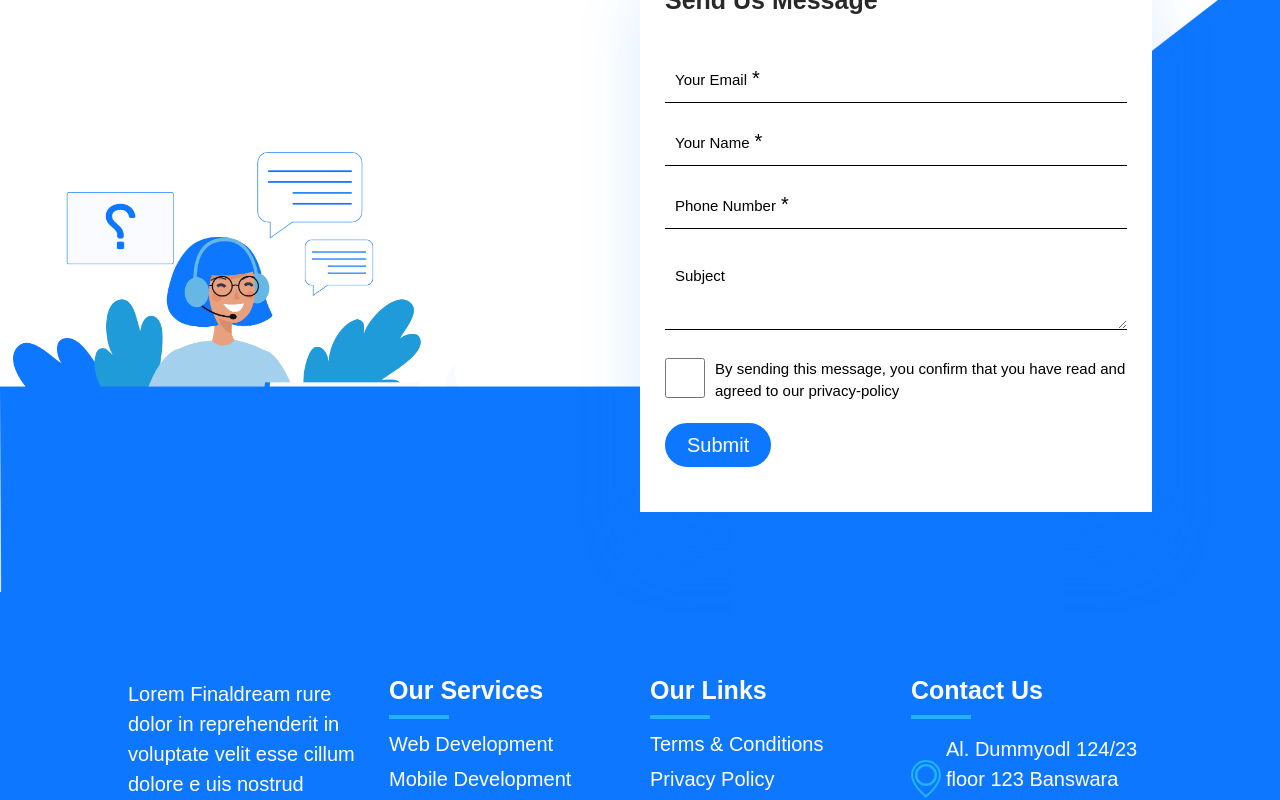
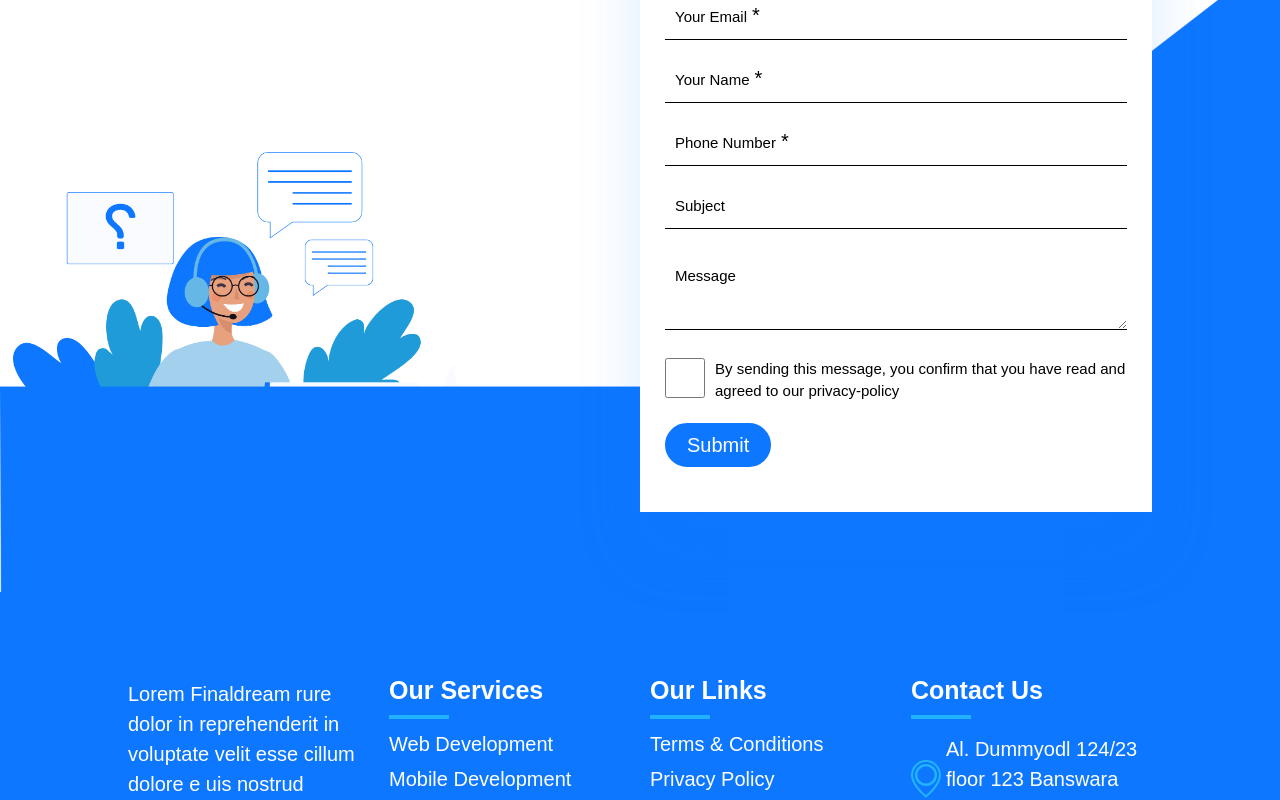
Before and after one commit to Biglad22/SB-Assignment, a Vue app: page / in a window 1280 px wide. Shown: the part 4025-4825 px from the top of the page. Built offline with nearby package versions, Linux system fonts and the light colour scheme.

Commit message:
made changes

```diff
--- a/src/components/InputField.vue
+++ b/src/components/InputField.vue
@@ -26,7 +26,7 @@
       :class="[
         form === 'bordered'
           ? 'border border-[#707070] focus:border-[#0E77FF] hover:border-black p-2'
-          : ' bg-transparent border-b border-b-black focus:border-b-[#0E77FF] hover:border-b-black pt-0.5 pb-1 px-2 placeholder:text-transparent capitalize',
+          : ' relative z-[5] bg-transparent border-b border-b-black focus:border-b-[#0E77FF] hover:border-b-black pt-0.5 pb-1 px-2 placeholder:text-transparent capitalize',
         'w-full peer leading-none focus:outline-none outline-none transition-all duration-300 ease-in-out'
       ]"
       @change="handleInputChange"
@@ -43,7 +43,7 @@
       :class="[
         form === 'bordered'
           ? 'border border-[#707070] focus:border-[#0E77FF] hover:border-black p-2'
-          : 'bg-transparent border-b border-b-black focus:border-b-[#0E77FF] hover:border-b-black py-1 px-2 placeholder:text-transparent capitalize',
+          : 'relative z-[5] bg-transparent border-b border-b-black focus:border-b-[#0E77FF] hover:border-b-black py-1 px-2 placeholder:text-transparent capitalize',
         'w-full peer leading-none focus:outline-none outline-none transition-all duration-300 ease-in-out'
       ]"
     ></textarea>
@@ -52,7 +52,7 @@
     <label
       v-if="form === 'underlined' && type !== 'textarea'"
       :for="name"
-      class="absolute left-2 transition-all duration-300 ease-in-out transform
+      class="absolute  z-[5] left-2 transition-all duration-300 ease-in-out transform
              peer-focus:bottom-6
              peer-placeholder-shown:bottom-1
              bottom-6 scale-8 flex items-center mb-1 justify-between"
@@ -72,7 +72,7 @@
     <label
       v-else-if="form === 'underlined' && type === 'textarea'"
       :for="name"
-      class="absolute left-2 transition-all duration-300 ease-in-out transform
+      class="absolute z-[4] left-2 transition-all duration-300 ease-in-out transform
              peer-focus:top-1
              peer-placeholder-shown:top-6
              top-1 scale-8 flex items-center mb-1 justify-between"
--- a/src/components/home-page-components/AboutUsSection.vue
+++ b/src/components/home-page-components/AboutUsSection.vue
@@ -47,6 +47,11 @@
             background-size: auto 100vh, 45% auto, 60% auto;
         }
     }
+    @media (max-width: 560px) {
+        section {
+            height: 110vh;
+        }
+    }
     @media (max-width: 460px) {
         section{
             background-position: 150% center, 60vw 20vmin, 70vw bottom;
@@ -54,6 +59,7 @@
         }
     }
 
+
     h6,p{
         text-shadow: 0 2px 4px rgba(0,0,0,0.1);
     }
--- a/src/components/home-page-components/HeroSection.vue
+++ b/src/components/home-page-components/HeroSection.vue
@@ -1,5 +1,5 @@
 <template>
-    <section class="flex items-start justify-center flex-col w-[100vw] h-[125vh] px-[var(--margin)] py-[10vmin]" >
+    <section class="flex items-start justify-center flex-col w-[100vw] h-[110vh]  sm:h-[125vh] px-[var(--margin)] py-[10vmin]" >
         <NavBar />
         <div class="w-full md:w-9/12 lg:w-8/12 xl:w-1/2 mb-6">
             <h1 class="text-white  capitalize font-medium leading-[120%] mb-4">
--- a/src/components/home-page-components/SupportSection.vue
+++ b/src/components/home-page-components/SupportSection.vue
@@ -3,16 +3,27 @@
         <div id="shadowed-card" class="absolute bottom-[10vmin]  right-[var(--margin)] w-[80vw] md:w-[40vw] bg-white p-5">
             <h6 class="text-[#292929] font-semibold capitalize mb-4">send us message</h6>
             <form @submit="handleForm" action="https://formsubmit.co/emmanuelaberuagba22@email.com" method="POST" class="mb-4">
-                <InputField form="underlined" label="your email" required type="text" name="email"  />
-                <InputField form="underlined" label="your name" required type="text" name="full name"/>
-                <InputField form="underlined" label="phone number" required type="text" name="phone number"/>
-                <InputField label="subject"  type="textarea" form="underlined" name="subject"/>
+                <InputField @onChange="newValue => email = newValue" form="underlined" label="your email" required type="text" name="email"  />
+                <InputField @onChange="newValue => fullName = newValue"  form="underlined" label="your name" required type="text" name="full name"/>
+                <InputField @onChange="newValue => phoneNo = newValue"  form="underlined" label="phone number" required type="text" name="phone number"/>
+                <InputField @onChange="newValue => phoneNo = newValue"  form="underlined" label="subject" type="text" name="_subject"/>
+                <InputField @onChange="newValue => message = newValue" label="message"  type="textarea" form="underlined" name="message"/>
                 <div class="flex gap-2 my-4">
                     <input type="checkbox" name="get updates" id="get-updates" class="h-[2rem] w-[2rem] rounded"/>
                     <small class="flex-1">By sending this message, you confirm that you have read and agreed to our privacy-policy</small>
                 </div>
                 <Button title="submit" round fill="secondary" :action="handleForm" />
+
             </form>
+            <!---validation message-->
+            <small
+                v-if="helperMsg !== ''"
+                :class="`block w-full p-1 rounded-sm text-center font-medium capitalize ${error ? 'bg-red-100 text-red-800'
+                : 'bg-green-100 text-green-800' }`"
+                >
+
+                {{ helperMsg }}
+            </small>
         </div>
     </section>
 </template>
@@ -30,16 +41,31 @@
             return{
                 email : '',
                 fullName: '',
-                phoneNo:''
+                phoneNo:'',
+                subject:'',
+                message:'',
+                error : true,
+                helperMsg : ''
             }
         },
         methods:{
+            validateInput(){
+
+                const emailRegex = /^[a-zA-Z0-9._-]+@[a-zA-Z0-9.-]+\.[a-zA-Z]{2,6}$/;
+                const phoneRegex = /^(\+\d{1,3}[- ]?)?\d{10}$/;
+
+                //only checking required inputs
+                if(emailRegex.test(this.email) && this.fullName !== '' && phoneRegex.test(this.phoneNo)){
+                    return this.error = false
+                }else{
+                    return this.helperMsg = 'please fill all required fields correctly';
+                }
+            },
             handleForm(e : Event){
-                console.log('somthing happended');
-                console.log(this.email);
-                console.log(e);
+                this.validateInput();
+                return this.helperMsg = 'submited, thank you'
+            }
 
-            }
         }
     })
 </script>
```
